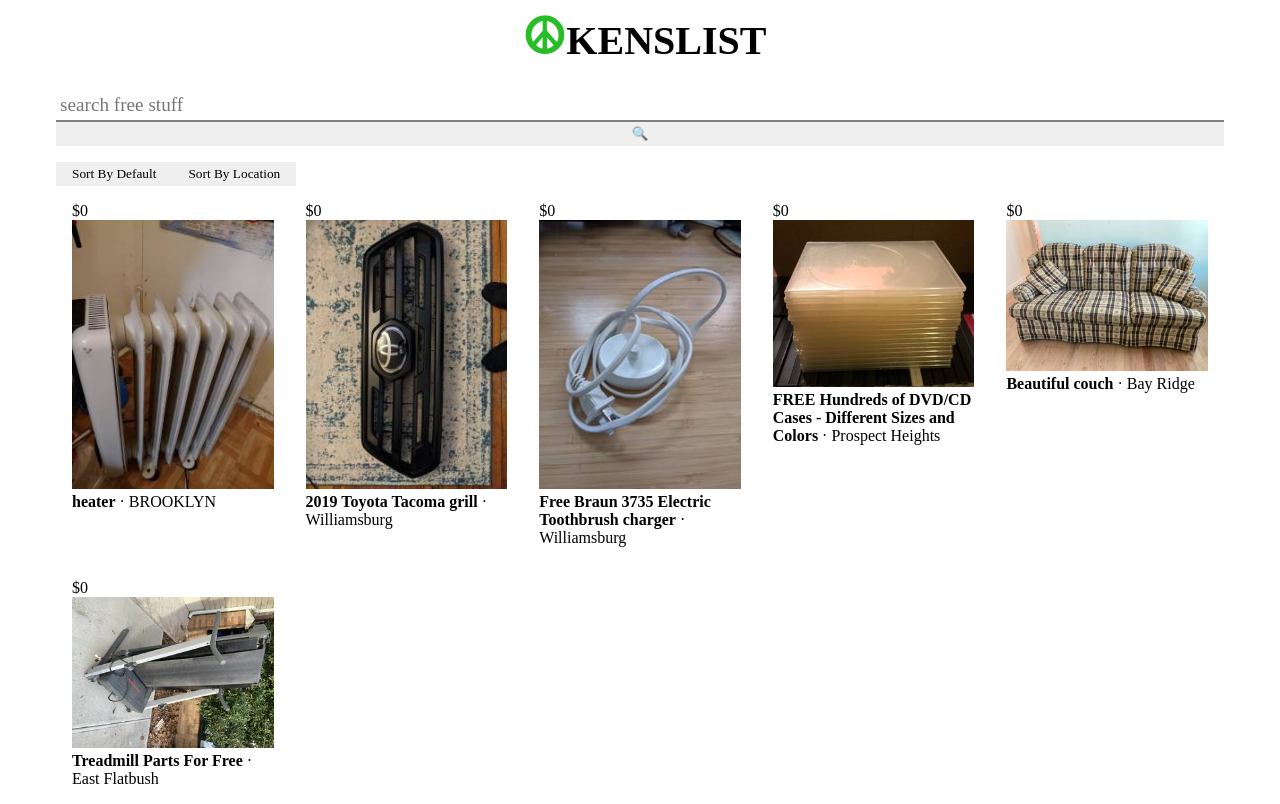
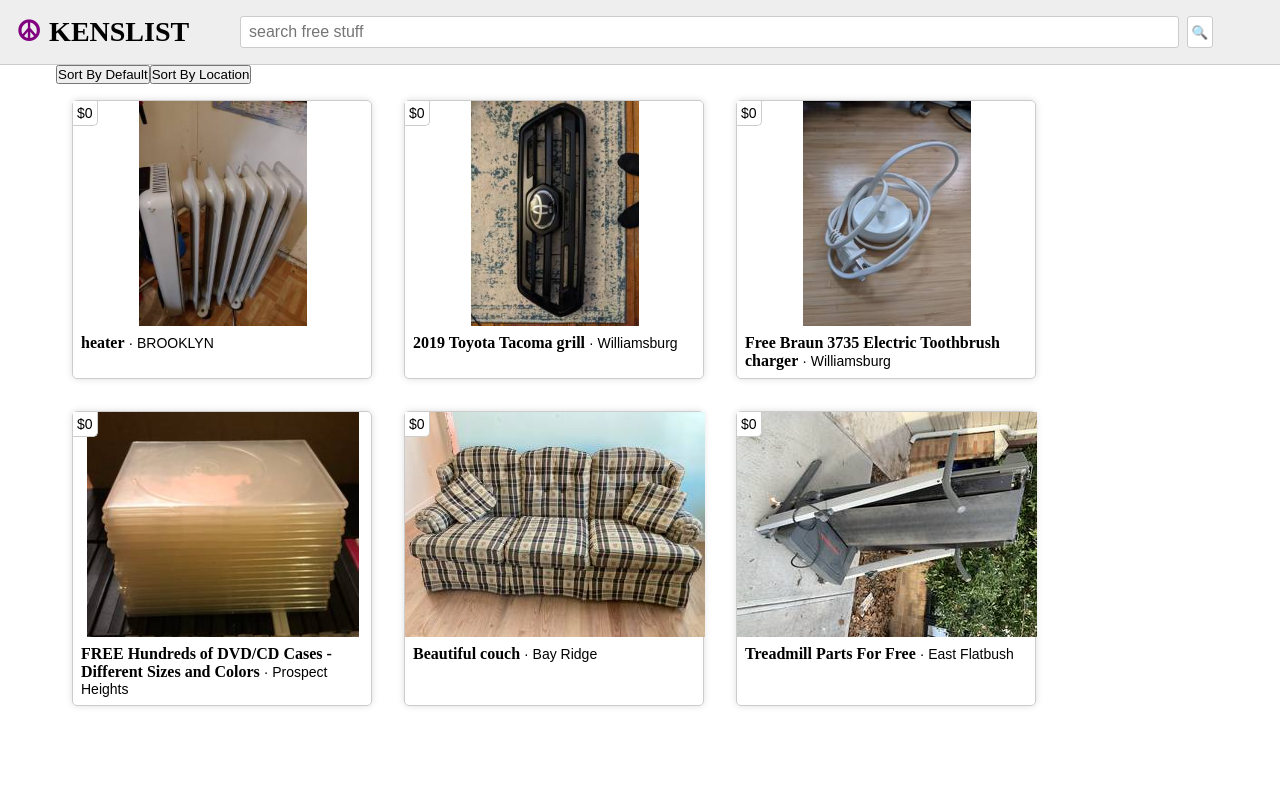
Before and after one commit to kkebaara/kenslist, a React (Create React App) app: page / in a window 1280 px wide. Built offline with nearby package versions, Linux system fonts and the light colour scheme; data requests are answered from the project's data file.

Commit message:
updated css

```diff
--- a/src/index 2.css
+++ /dev/null
@@ -1,132 +0,0 @@
-* {
-  margin: 0;
-  padding: 0;
-  box-sizing: border-box;
-}
-
-body {
-  font-family: sans-serif;
-  font-size: 14px;
-}
-
-header {
-  border-bottom: 1px #ccc solid;
-  background: #eee;
-  padding: 1rem;
-  display: flex;
-  align-items: center;
-  justify-content: space-between;
-}
-
-header h1 {
-  line-height: 1;
-  font-family: serif;
-}
-
-.logo {
-  margin-right: 0.5rem;
-  color: transparent;
-  text-shadow: 0 0 0 purple;
-}
-
-.searchbar {
-  flex: 1 1 auto;
-  margin: 0 1rem;
-  display: flex;
-  justify-content: center;
-}
-
-.searchbar input {
-  width: 90%;
-  font-size: 1rem;
-  height: 2rem;
-  margin-right: 0.5rem;
-  border: 1px solid #ccc;
-  border-radius: 3px;
-  padding-left: 0.5rem;
-}
-
-.searchbar button {
-  padding: 0 0.25rem;
-  background: white;
-  border: 1px solid #ccc;
-  border-radius: 3px;
-}
-
-main {
-  padding: 0 1rem;
-  max-width: 1200px;
-  margin: 0 auto;
-}
-
-.emoji-button {
-  border: none;
-  background: none;
-  padding: 0 0.25rem;
-  cursor: pointer;
-}
-
-.emoji-button.favorite {
-  color: transparent;
-  text-shadow: 0 0 0 gray;
-}
-
-.emoji-button.favorite.active,
-.emoji-button.favorite:hover {
-  text-shadow: 0 0 0 gold;
-  cursor: pointer;
-}
-
-.emoji-button.delete:hover {
-  text-shadow: 0 0 0 firebrick;
-  cursor: pointer;
-}
-
-.cards {
-  list-style: none;
-  display: flex;
-  flex-wrap: wrap;
-}
-
-.card {
-  margin: 1rem;
-  box-shadow: 0 0 7px 0 #ddd;
-  border-radius: 5px;
-  border: 1px solid #ccc;
-  width: 300px;
-}
-
-.card .image {
-  height: 225px;
-  position: relative;
-  width: 300px;
-  display: flex;
-  justify-content: center;
-}
-
-.card .image .price {
-  position: absolute;
-  top: 0;
-  left: 0;
-  padding: 0.25rem;
-  border-right: 1px solid #ccc;
-  border-bottom: 1px solid #ccc;
-  border-bottom-right-radius: 5px;
-  background: white;
-}
-
-.card .image img {
-  max-width: 300px;
-  max-height: 225px;
-  width: auto;
-  height: auto;
-}
-
-.card .details {
-  padding: 0.5rem;
-}
-
-.card .details strong {
-  font-family: serif;
-  font-size: 1rem;
-}
--- a/src/index.css
+++ b/src/index.css
@@ -1,7 +1,3 @@
-:root {
-  --green: rgb(39, 189, 39);
-}
-
 * {
   margin: 0;
   padding: 0;
@@ -9,129 +5,128 @@
 }
 
 body {
-  font-family: "Playfair Display", serif;
+  font-family: sans-serif;
+  font-size: 14px;
 }
 
-h2 {
-  margin-bottom: 1rem;
-}
-
-button {
-  padding: 0.25rem 1rem;
-  font-family: inherit;
-  border: none;
-  cursor: pointer;
-}
-
-button.primary {
-  background-color: var(--green);
-  color: white;
-}
-
-.app {
-  margin: 0 auto;
-  max-width: 1200px;
+header {
+  border-bottom: 1px #ccc solid;
+  background: #eee;
+  padding: 1rem;
+  display: flex;
+  align-items: center;
+  justify-content: space-between;
 }
 
 header h1 {
-  font-size: 2.5em;
-  font-weight: 900;
-  text-align: center;
-  padding: 0.5rem 0;
+  line-height: 1;
+  font-family: serif;
 }
 
 .logo {
-  font-size: 1.25em;
+  margin-right: 0.5rem;
+  color: transparent;
+  text-shadow: 0 0 0 purple;
+}
+
+.searchbar {
+  flex: 1 1 auto;
+  margin: 0 1rem;
+  display: flex;
+  justify-content: center;
+}
+
+.searchbar input {
+  width: 90%;
+  font-size: 1rem;
+  height: 2rem;
+  margin-right: 0.5rem;
+  border: 1px solid #ccc;
+  border-radius: 3px;
   padding-left: 0.5rem;
-  color: transparent;
-  text-shadow: 0 0 0 var(--green);
+}
+
+.searchbar button {
+  padding: 0 0.25rem;
+  background: white;
+  border: 1px solid #ccc;
+  border-radius: 3px;
 }
 
 main {
   padding: 0 1rem;
+  max-width: 1200px;
+  margin: 0 auto;
 }
 
-.new-plant-form {
-  padding: 2rem 1rem;
-  margin: 2rem 0;
-  background-color: rgba(181, 250, 181, 0.5);
+.emoji-button {
+  border: none;
+  background: none;
+  padding: 0 0.25rem;
+  cursor: pointer;
 }
 
-.new-plant-form form {
-  display: flex;
-  justify-content: center;
+.emoji-button.favorite {
+  color: transparent;
+  text-shadow: 0 0 0 gray;
 }
 
-.new-plant-form input {
-  margin-right: 2rem;
-  flex: 1;
+.emoji-button.favorite.active,
+.emoji-button.favorite:hover {
+  text-shadow: 0 0 0 gold;
+  cursor: pointer;
 }
 
-.new-plant-form button {
-  width: 150px;
-}
-
-.searchbar {
-  padding: 1rem;
-  display: flex;
-  flex-direction: column;
-}
-
-label {
-  font-weight: bold;
-  display: block;
-}
-
-input {
-  padding: 0.25rem;
-  border: none;
-  font-family: inherit;
-  font-size: 1.2em;
-  border-bottom: 2px solid gray;
-  transition: all 0.2s;
-  width: 100%;
-}
-
-input:focus {
-  outline: none;
-  border-bottom: 2px solid var(--green);
+.emoji-button.delete:hover {
+  text-shadow: 0 0 0 firebrick;
+  cursor: pointer;
 }
 
 .cards {
   list-style: none;
-}
-
-.card {
-  margin: 1rem;
-}
-
-.card img {
-  width: 100%;
-}
-
-.card button {
-  margin-top: 0.5rem;
-}
-
-@media (min-width: 768px) {
-  .cards {
   display: flex;
   flex-wrap: wrap;
 }
 
 .card {
-    width: calc(33% - 2rem);
-  }
+  margin: 1rem;
+  box-shadow: 0 0 7px 0 #ddd;
+  border-radius: 5px;
+  border: 1px solid #ccc;
+  width: 300px;
 }
 
-@media (min-width: 1024px) {
-  .card {
-    width: calc(25% - 2rem);
-  }
+.card .image {
+  height: 225px;
+  position: relative;
+  width: 300px;
+  display: flex;
+  justify-content: center;
 }
 
-@media (min-width: 1200px) {
-  .card {
-    width: calc(20% - 2rem);
+.card .image .price {
+  position: absolute;
+  top: 0;
+  left: 0;
+  padding: 0.25rem;
+  border-right: 1px solid #ccc;
+  border-bottom: 1px solid #ccc;
+  border-bottom-right-radius: 5px;
+  background: white;
 }
+
+.card .image img {
+  max-width: 300px;
+  max-height: 225px;
+  width: auto;
+  height: auto;
 }
+
+.card .details {
+  padding: 0.5rem;
+}
+
+.card .details strong {
+  font-family: serif;
+  font-size: 1rem;
+}
--- a/src/index2.css
+++ /dev/null
@@ -1,13 +0,0 @@
-body {
-	margin: 0;
-	font-family: -apple-system, BlinkMacSystemFont, 'Segoe UI', 'Roboto', 'Oxygen',
-		'Ubuntu', 'Cantarell', 'Fira Sans', 'Droid Sans', 'Helvetica Neue',
-		sans-serif;
-	-webkit-font-smoothing: antialiased;
-	-moz-osx-font-smoothing: grayscale;
-}
-
-code {
-	font-family: source-code-pro, Menlo, Monaco, Consolas, 'Courier New',
-		monospace;
-}
```
Lines whose indentation alone changed are shown as unchanged.
